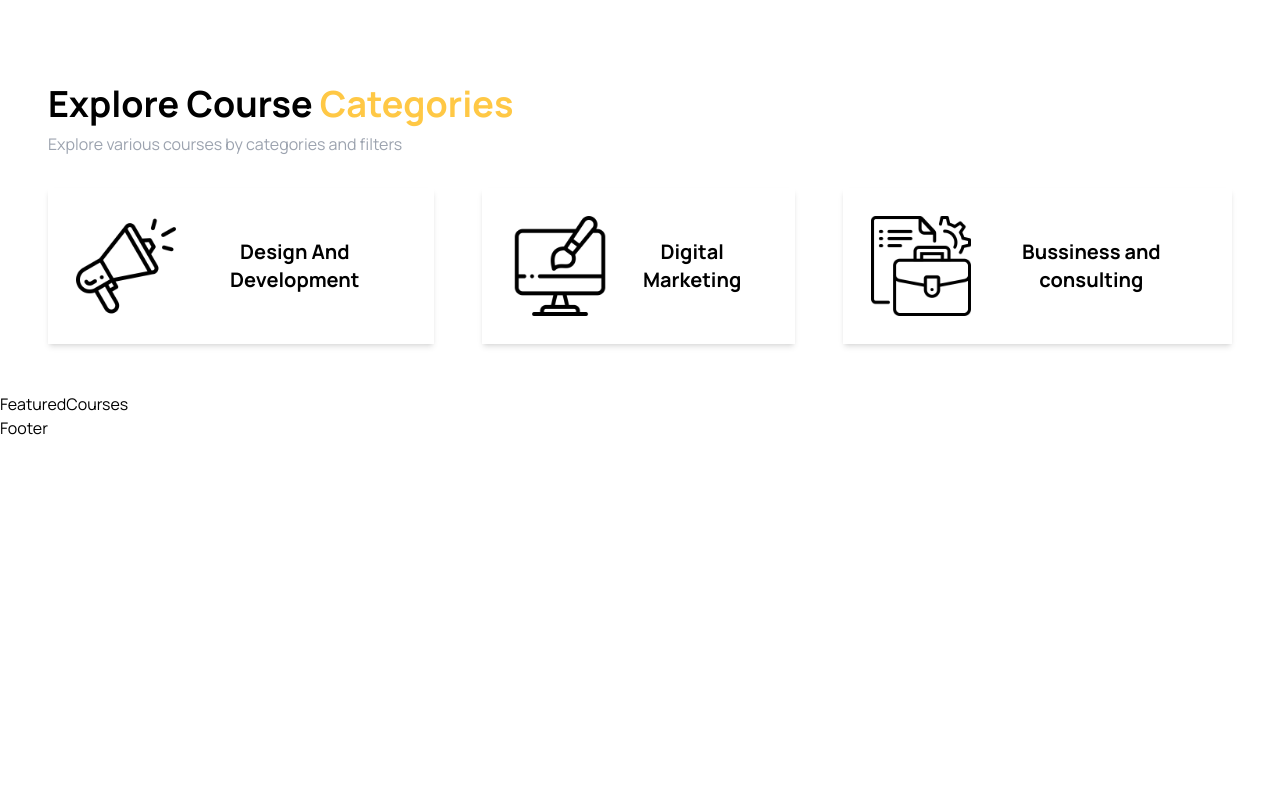
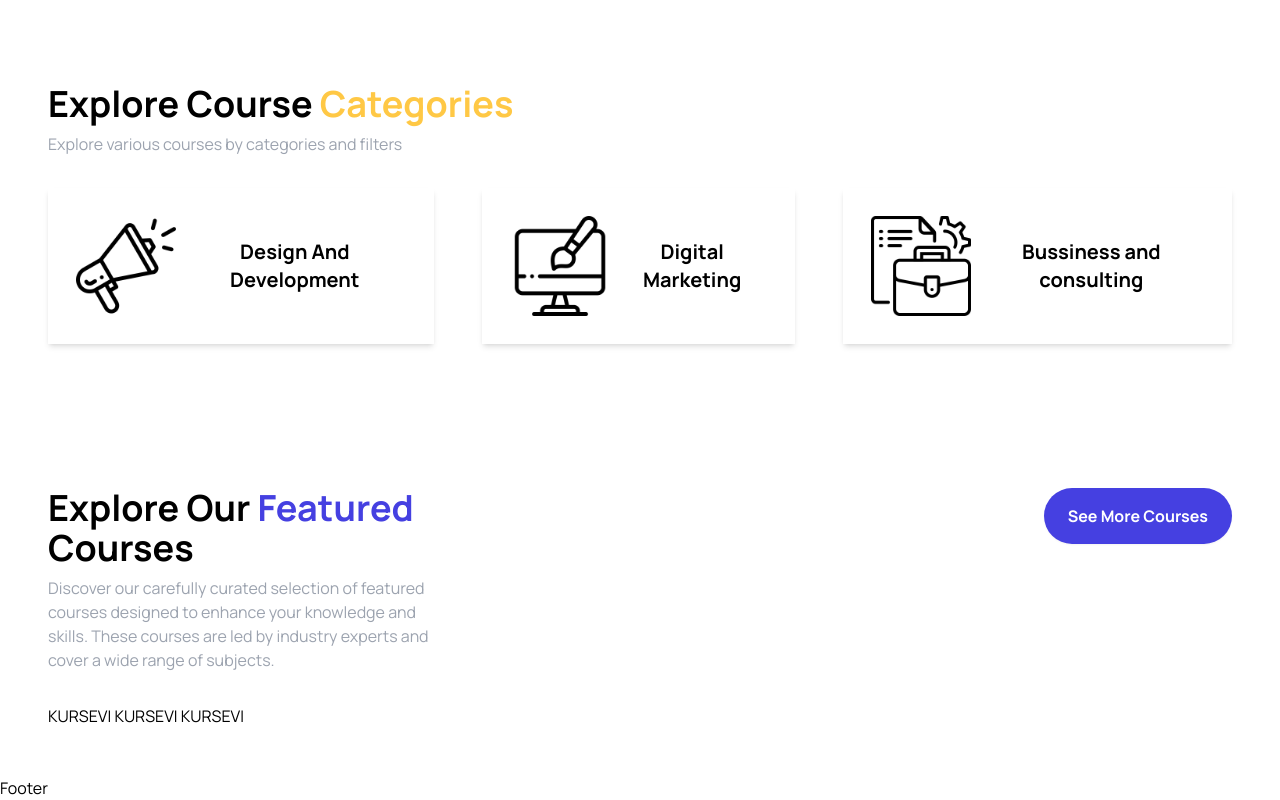
Before and after one commit to Dzenoo/Online-Learning-Platform, a Next.js app: page / in a window 1280 px wide. Shown: the part 938-1738 px from the top of the page. Before the commit the page ends 1378 px from the top, so only its background shows below. Built offline with nearby package versions, Linux system fonts and the light colour scheme.

Commit message:
Adding featured

```diff
--- a/app/globals.css
+++ b/app/globals.css
@@ -15,3 +15,7 @@
 .yellowText {
   @apply text-[#FFC845];
 }
+
+.purpleText {
+  @apply text-[#4540E1];
+}
--- a/components/landingpage/FeaturedCourses.tsx
+++ b/components/landingpage/FeaturedCourses.tsx
@@ -1,7 +1,34 @@
+import Image from "next/image";
 import React from "react";
+import Button from "../ui/formElements/Button";
 
 const FeaturedCourses = () => {
-  return <div>FeaturedCourses</div>;
+  return (
+    <section className="flex flex-col gap-2 justify-center p-12 mt-12">
+      <div className="flex justify-between gap-2 mb-6">
+        <div className="w-1/3 flex flex-col gap-2">
+          <h1 className="text-4xl font-bold">
+            Explore Our <span className="purpleText">Featured</span> Courses
+          </h1>
+          <p className="text-md text-gray-400">
+            Discover our carefully curated selection of featured courses
+            designed to enhance your knowledge and skills. These courses are led
+            by industry experts and cover a wide range of subjects.
+          </p>
+        </div>
+        <div>
+          <Button
+            type="button"
+            value="See More Courses"
+            styleType="initial"
+            linkHref="courses"
+            isLink={true}
+          />
+        </div>
+      </div>
+      <div>KURSEVI KURSEVI KURSEVI</div>
+    </section>
+  );
 };
 
 export default FeaturedCourses;
```
